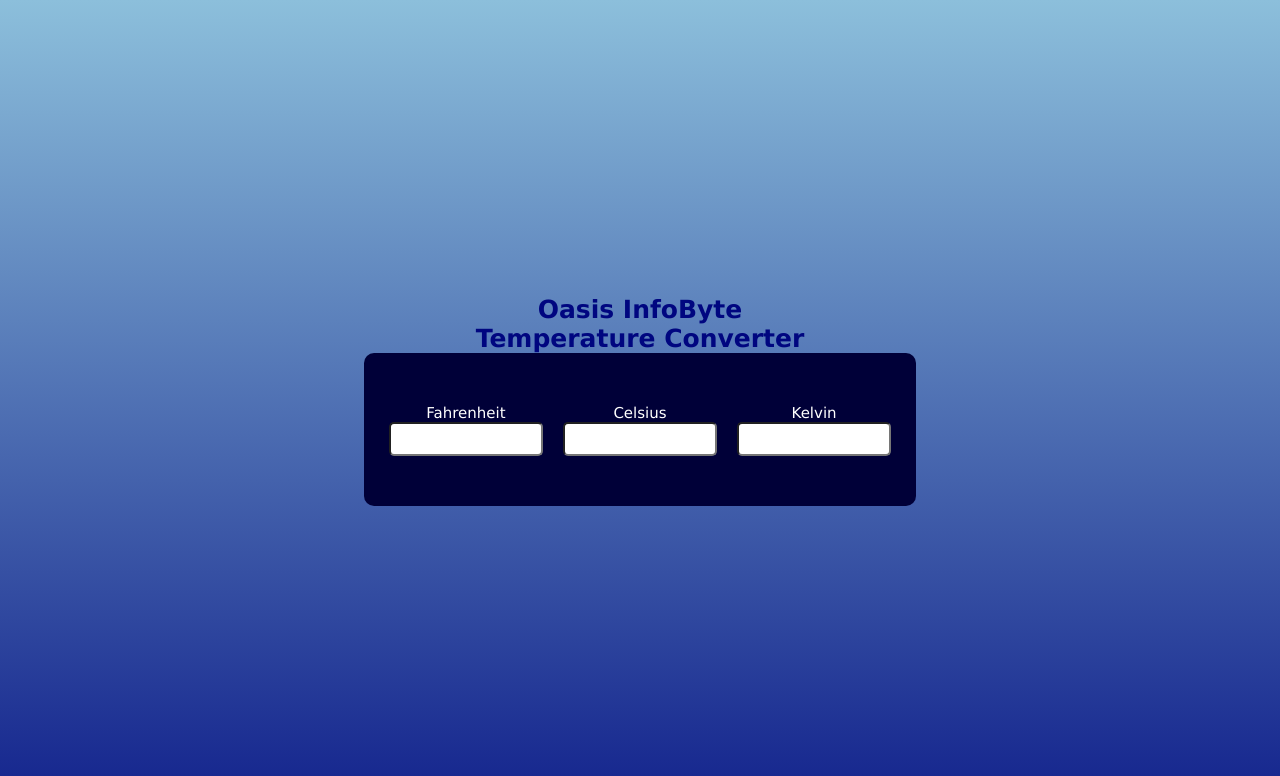
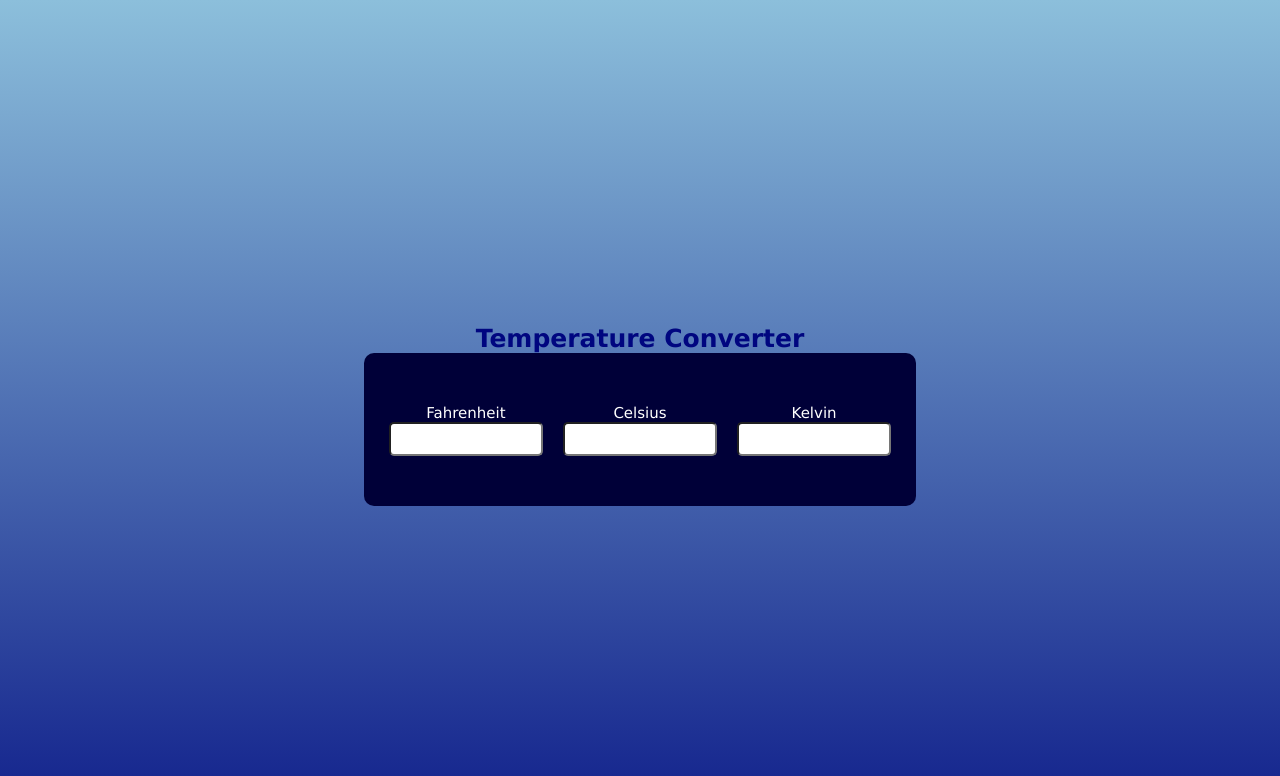
Before and after one commit to AaArya123/Temperature-Converter, a plain HTML site: page index.html in a window 1280 px wide. Drawn offline with Linux system fonts and the light colour scheme.

Commit message:
Update index.html

```diff
--- a/index.html
+++ b/index.html
@@ -10,7 +10,7 @@
 </head>
 <body>
     <div class="container">
-        <h1> Oasis InfoByte <br>
+        <h1>  <br>
             Temperature Converter</h1>
         <div class="converter-row">
             <div class="col">
```
